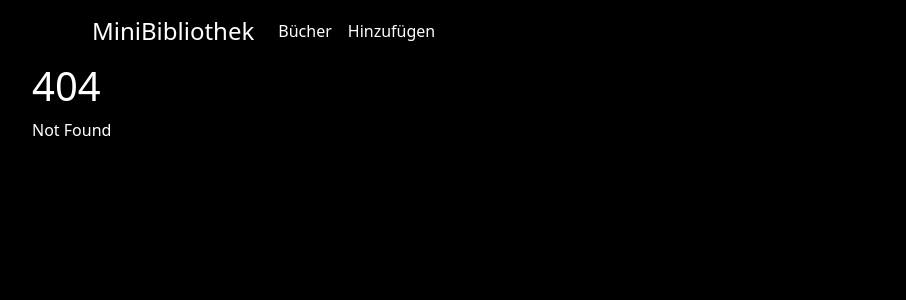
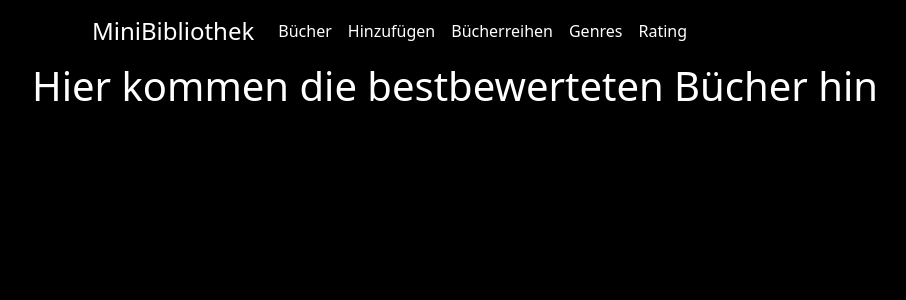
Before and after one commit to bingesam/Abschlussprojekt, a SvelteKit app in the folder bibliothek/: page /rating in a window 1280 px wide. Before the commit this address had no page. Shown: the top 300 px of the page, without its empty margins (50-956 px from the left). Built offline with nearby package versions, Linux system fonts and the light colour scheme.

Commit message:
navbar erweitert

```diff
--- a/bibliothek/src/routes/+layout.svelte
+++ b/bibliothek/src/routes/+layout.svelte
@@ -28,6 +28,15 @@
       <div class="navbar-nav">
         <a class="nav-link active" aria-current="page" href="/create">Hinzufügen</a>
       </div>
+      <div class="navbar-nav">
+        <a class="nav-link active" aria-current="page" href="/bücherreihen">Bücherreihen</a>
+      </div>
+      <div class="navbar-nav">
+        <a class="nav-link active" aria-current="page" href="/genres">Genres</a>
+      </div>
+      <div class="navbar-nav">
+        <a class="nav-link active" aria-current="page" href="/rating">Rating</a>
+      </div>
     </div>
   </div>
 </nav>
--- /dev/null
+++ b/bibliothek/src/routes/bücherreihen/+page.svelte
@@ -0,0 +1 @@
+<h1>Hier kommen Bücherreihen hin</h1>
--- /dev/null
+++ b/bibliothek/src/routes/genres/+page.svelte
@@ -0,0 +1 @@
+<h1>Hier kommen die Genres hin</h1>
--- /dev/null
+++ b/bibliothek/src/routes/rating/+page.svelte
@@ -0,0 +1 @@
+<h1>Hier kommen die bestbewerteten Bücher hin</h1>
--- a/bibliothek/static/styles.css
+++ b/bibliothek/static/styles.css
@@ -1,5 +1,5 @@
 body {
-    background-color: yellow;
+    background-color: black;
     /* Dark gray background */
     color: white;
     /* Default text color for readability */
```
Also changed, not shown: bibliothek/src/routes/bücherreihen/+page.server.js (added), bibliothek/src/routes/genres/+page.server.js (added), bibliothek/src/routes/rating/+page.server.js (added).
